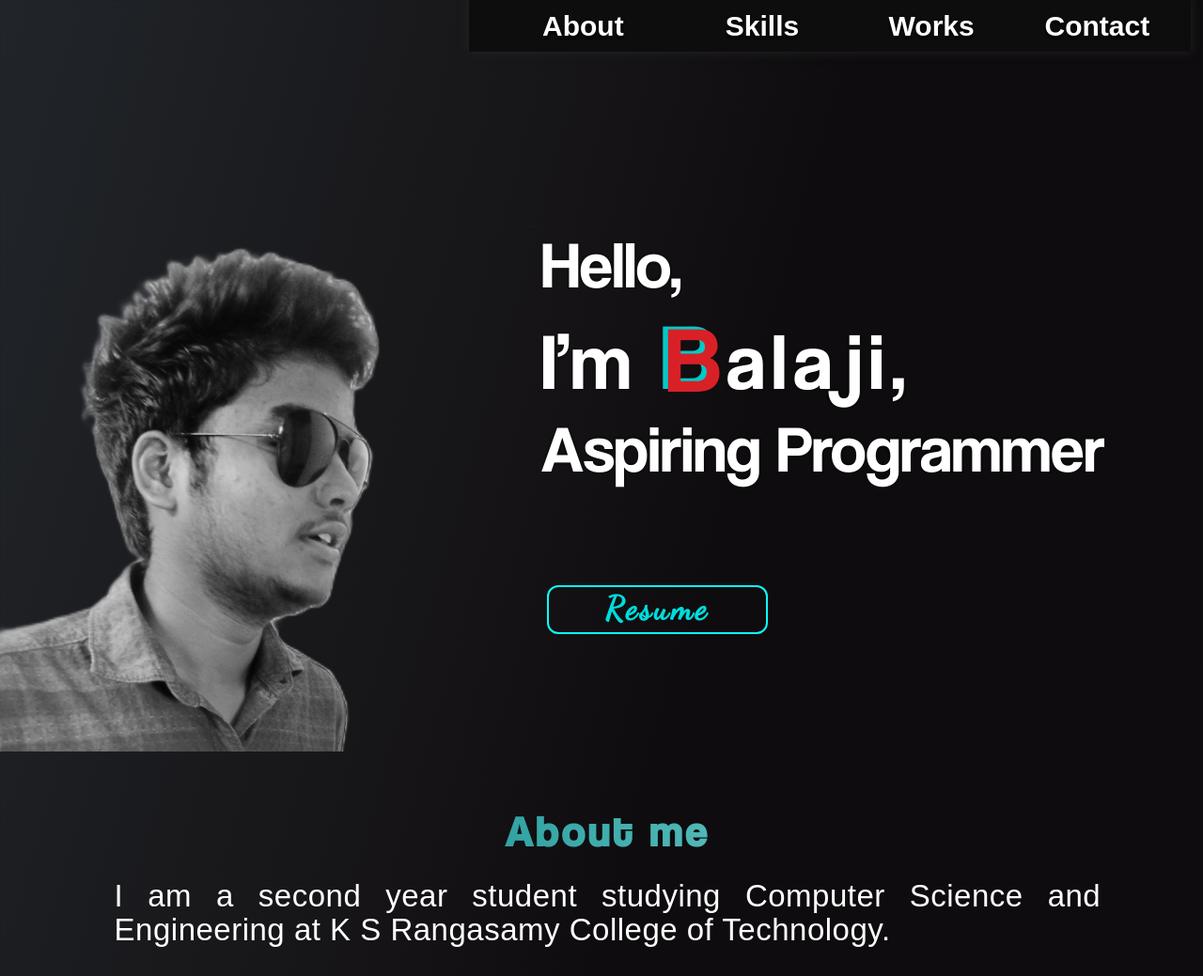
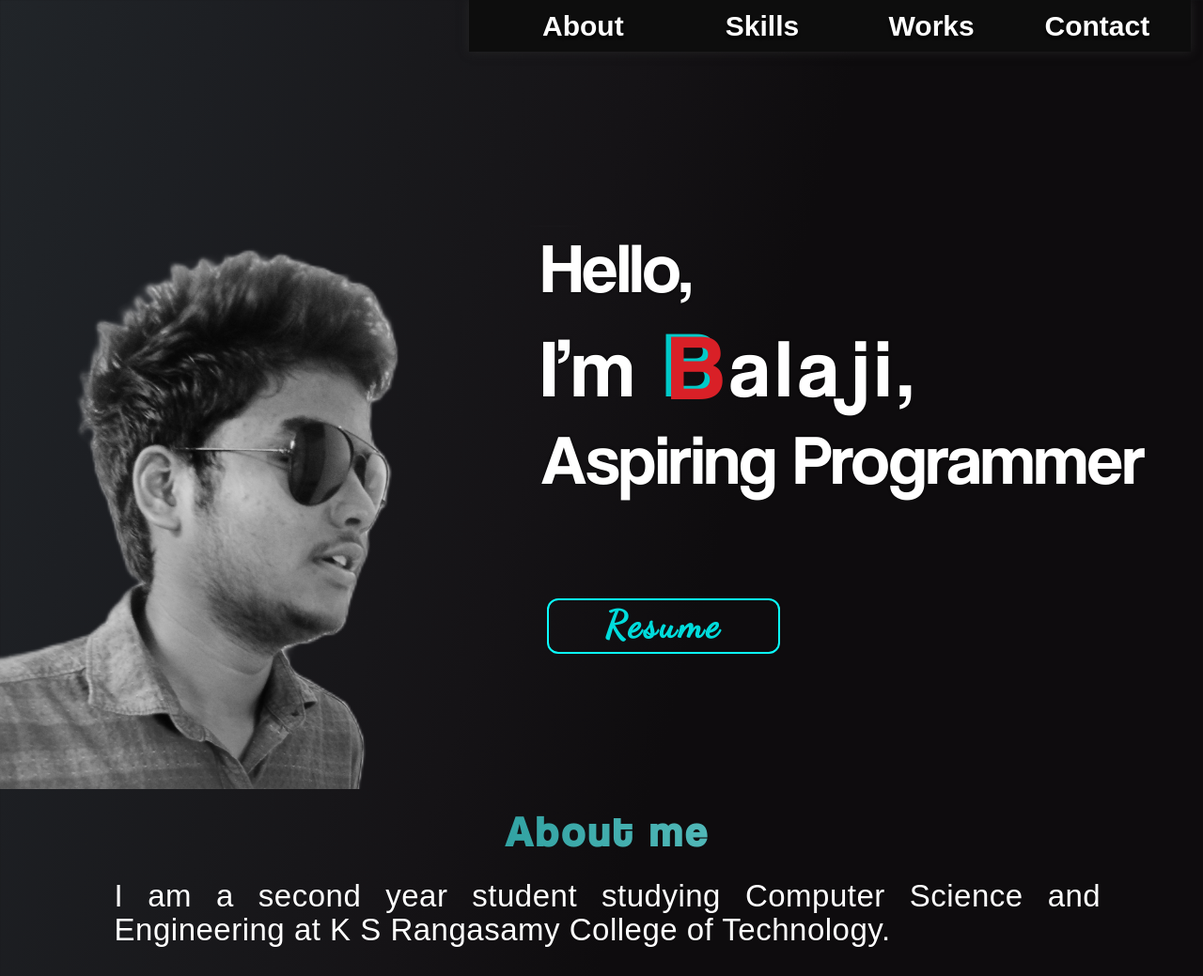
Before and after one commit to rba1aji/portfolio, a PHP site: page / in a window 1280 px wide. Shown: the top 1039 px of the page at 94% size. Run offline with PHP 8.4, Linux system fonts and the light colour scheme; some libraries are stand-ins or nearby versions.

Commit message:
Add files via upload

```diff
--- a/css/main.css
+++ b/css/main.css
@@ -114,10 +114,10 @@ h1.header{
     padding-left:45vw;
    }
    #position, #hi{
-     font-size:70px;
+     font-size:75px;
      }
      #Im{
-       font-size:85px;
+       font-size:87.5px;
        }
        #B{
          font-size:100px;
@@ -166,7 +166,7 @@ a:link {
   }
  @media (min-width: 810px) {
   h4.resume{
-    font-size:35px;
+    font-size:40px;
     font-weight:bold;
     padding-right:60px;
     padding-left:60px;
@@ -632,9 +632,9 @@ div.close-tag{
 .bw{
   position: absolute;
   float:left;
-  left:-10px;
+  left:-20px;
   top:30vh;
-  height:70vh;
+  height:75vh;
   z-index:-1;
   }
   }
```
